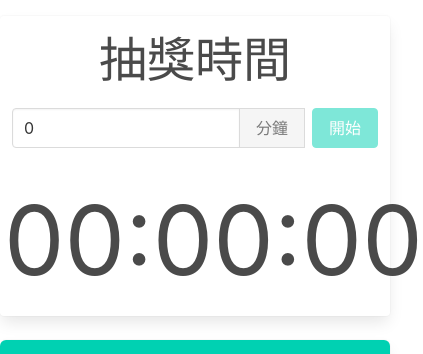
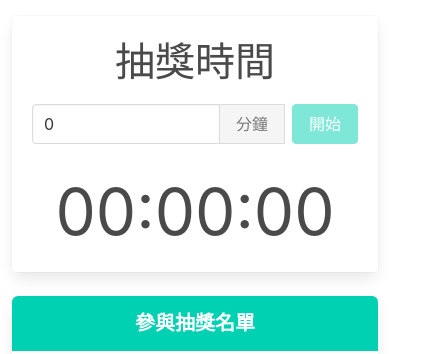
Before and after one commit to PotatoEater0127/langlive, a React (Create React App) app: page / in a window 390 px wide. Shown: the top 354 px of the page, 423 px wide, since content can reach past the window. Built offline with nearby package versions, Linux system fonts and the light colour scheme; grey boxes are pictures that could not be loaded.

Commit message:
fix: 修正一些小螢幕的破版

```diff
--- a/src/App.js
+++ b/src/App.js
@@ -16,11 +16,11 @@ function App() {
       {isFinished ? (
         <LotteryResult />
       ) : (
-        <div className="columns is-centered is-vcentered pt-4 pb-4">
-          <section className="column is-4-fullhd is-5-widescreen">
+        <div className="columns is-centered is-vcentered mx-0 pt-4 pb-4">
+          <section className="column is-4-fullhd is-5-widescreen is-6-tablet">
             <CountDown />
           </section>
-          <section className="column is-4-fullhd is-5-widescreen">
+          <section className="column is-4-fullhd is-5-widescreen is-4-tablet">
             <Participants />
           </section>
         </div>
--- a/src/features/countdown/CountDown.js
+++ b/src/features/countdown/CountDown.js
@@ -9,6 +9,7 @@ import {
   setCountStatus,
 } from "./countDownSlice";
 import { formatTime, countDownStatusEnum } from "./utils";
+import styles from "./CountDown.module.css";
 
 export function CountDown() {
   const [inputTime, setInputTime] = useState(0);
@@ -24,6 +25,7 @@ export function CountDown() {
   const isInputValid = isFinite(inputTime) && inputTime > 0;
   const isInputDisabled = !isInputValid || isCounting;
 
+  // 倒數計時
   useEffect(() => {
     const tickUnit = 1000; // 以1秒鐘為倒數計時單位
     let timer;
@@ -44,11 +46,11 @@ export function CountDown() {
     e.preventDefault();
     // 以分鐘為輸入單位，轉換成毫秒
     const unit = 60000;
-    setInputTime(0);
     dispatch(setCurrentTime(inputTime * unit));
     dispatch(setCountStatus(COUNTING));
   };
 
+  // 暫停或繼續
   const onToggle = (e) => {
     e.preventDefault();
     if (isCounting) {
@@ -87,15 +89,17 @@ export function CountDown() {
   };
 
   return (
-    <form className="card p-1">
-      <h1 className="is-size-1 m-1">抽獎時間</h1>
+    <form className="card p-3">
+      <h1 className="is-size-1 is-size-2-mobile m-1">抽獎時間</h1>
       <div className="field has-addons is-justify-content-center p-2">
+        {isIdle && (
+          <>
             <div className="control">
               <input
                 className="input"
                 type="number"
                 min="0"
-            value={String(inputTime)} // 轉成字串以避免leading zeros，參考https://tinyurl.com/5cu2xsup
+                value={inputTime}
                 onChange={(e) => {
                   setInputTime(e.target.value);
                 }}
@@ -107,10 +111,13 @@ export function CountDown() {
             <div className="control">
               <span className="button is-static">分鐘</span>
             </div>
+          </>
+        )}
+
         <div className="ml-2">{renderButtons()}</div>
       </div>
 
-      <div style={{ fontSize: "6rem" }}>{formatTime(currentTime)}</div>
+      <div className={styles.clock}>{formatTime(currentTime)}</div>
     </form>
   );
 }
--- /dev/null
+++ b/src/features/countdown/CountDown.module.css
@@ -0,0 +1,10 @@
+.clock {
+  font-size: 5.5rem;
+}
+
+/* for mobile screen */
+@media (max-width: 768px) {
+  .clock {
+    font-size: 4rem;
+  }
+}
--- a/src/features/lotteryResult/LotteryResult.js
+++ b/src/features/lotteryResult/LotteryResult.js
@@ -26,7 +26,7 @@ export function LotteryResult() {
         </figcaption>
       </figure>
       <button
-        className="button is-primary"
+        className="button is-primary mt-2"
         onClick={() => dispatch(clearWinner())}
       >
         再來一次
```
Lines whose indentation alone changed are shown as unchanged.
